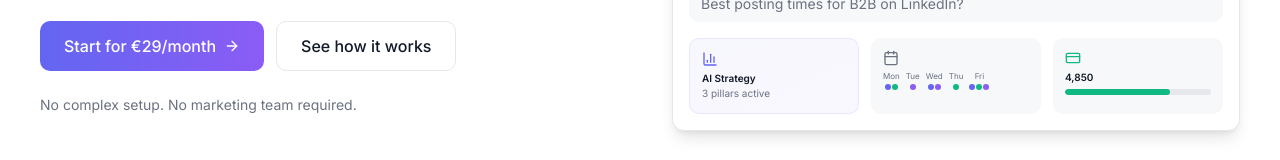
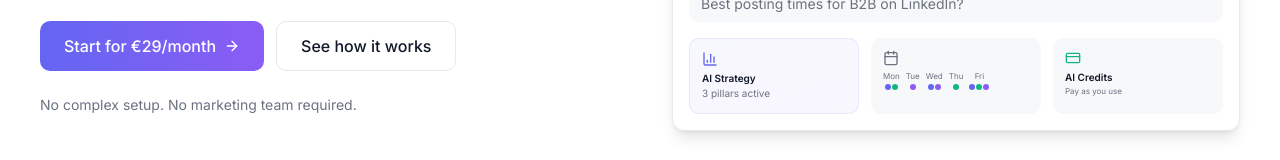
Before and after one commit to scaratigiannantonio-ops/social-ai-pro, a Next.js app: page / in a window 1280 px wide. Shown: the part 496-656 px from the top of the page. Built offline with nearby package versions, Linux system fonts and the light colour scheme; no server answers.

Commit message:
Update credit display in hero component
Replaced static credit value with dynamic labels for AI credits.

```diff
--- a/components/landing/hero.tsx
+++ b/components/landing/hero.tsx
@@ -147,10 +147,8 @@ export default function Hero() {
                 {/* Credits */}
                 <div className="bg-[#F7F8FA] rounded-lg p-3">
                   <CreditCard className="w-4 h-4 text-[#10B981] mb-1" />
-                  <p className="text-[10px] font-semibold text-[#111827]">4,850</p>
-                  <div className="mt-1 h-1.5 bg-gray-200 rounded-full overflow-hidden">
-                    <div className="h-full w-[72%] bg-[#10B981] rounded-full" />
-                  </div>
+                  <p className="text-[10px] font-semibold text-[#111827]">AI Credits</p>
+                  <p className="text-[8px] text-[#6B7280]">Pay as you use</p>
                 </div>
               </div>
             </div>
```
